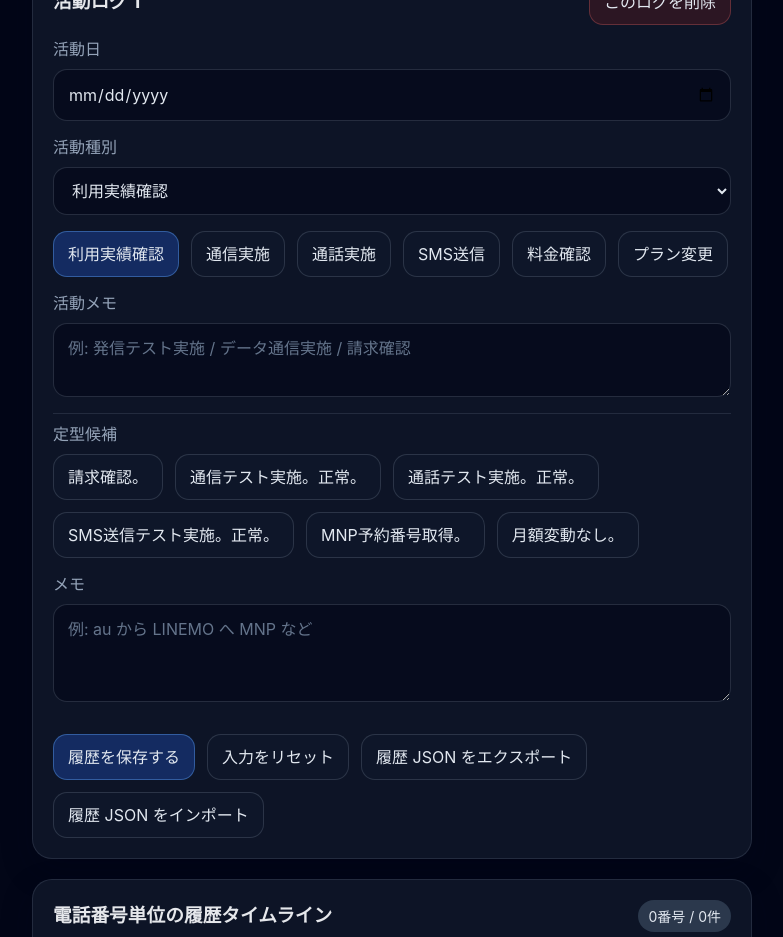
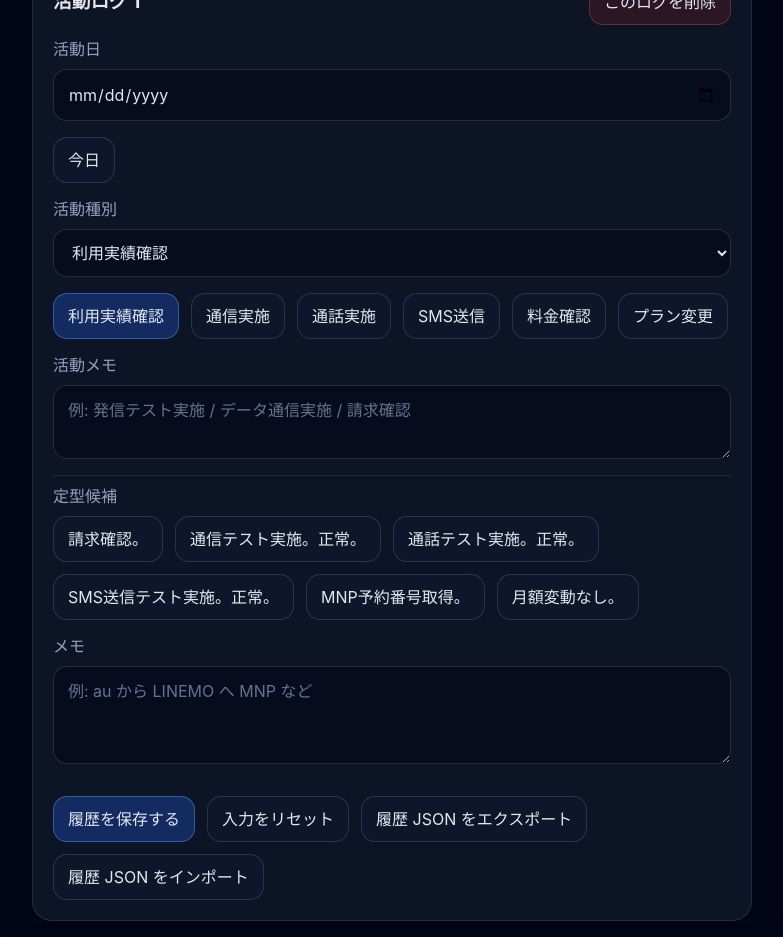
Before and after one commit to Driedsandwich/line-ops-ledger, a React (Vite) app: page /lines/history in a window 1280 px wide. Shown: the part 920-1857 px from the top of the page, without its empty margins (280-1063 px from the left). Built offline with nearby package versions, Linux system fonts and the light colour scheme.

Commit message:
feat: add draft assists to history form (#129)

```diff
--- a/src/pages/HistoryPage.tsx
+++ b/src/pages/HistoryPage.tsx
@@ -48,6 +48,32 @@ type LineHistoryGroup = {
 type VisibleLineHistoryGroup = LineHistoryGroup & {
   visibleEntries: LineHistoryEntry[];
   relatedDrafts: LineDraft[];
+};
+
+type HistoryFormDraftSuggestion = {
+  kind: 'draft';
+  label: string;
+  description: string;
+  carrier: string;
+  status: LineHistoryStatus;
+  contractStartDate: string;
+  contractEndDate: string;
+};
+
+type HistoryFormEntrySuggestion = {
+  kind: 'history';
+  label: string;
+  description: string;
+  carrier: string;
+  status: LineHistoryStatus;
+  contractStartDate: string;
+  contractEndDate: string;
+  latestActivityDate: string;
+};
+
+type ActivityDateQuickPick = {
+  label: string;
+  value: string;
 };
 
 // ---------------------------------------------------------------------------
@@ -196,6 +222,74 @@ function applyActivityMemoQuickPick(currentValue: string, quickPick: string): st
     return currentValue;
   }
   return `${normalized} ${quickPick}`;
+}
+
+function getLatestMatchingHistoryEntry(entries: LineHistoryEntry[], phoneNumber: string, editingHistoryId: string | null): LineHistoryEntry | null {
+  if (!phoneNumber) {
+    return null;
+  }
+
+  const matches = entries.filter((entry) => entry.phoneNumber === phoneNumber && entry.id !== editingHistoryId);
+  if (matches.length === 0) {
+    return null;
+  }
+
+  return [...matches].sort((a, b) => {
+    const latestActivityA = getLatestActivityDate(a.activityLogs) || '';
+    const latestActivityB = getLatestActivityDate(b.activityLogs) || '';
+    const recencyA = latestActivityA || a.contractStartDate || a.createdAt;
+    const recencyB = latestActivityB || b.contractStartDate || b.createdAt;
+    if (recencyB !== recencyA) {
+      return recencyB.localeCompare(recencyA);
+    }
+    return b.createdAt.localeCompare(a.createdAt);
+  })[0] ?? null;
+}
+
+function buildHistoryFormDraftSuggestion(draft: LineDraft): HistoryFormDraftSuggestion {
+  return {
+    kind: 'draft',
+    label: `主台帳候補: ${draft.lineName}`,
+    description: `${draft.carrier} / ${draft.status} / 開始 ${draft.contractStartDate ? formatDate(draft.contractStartDate) : '未設定'}`,
+    carrier: draft.carrier,
+    status: draft.status,
+    contractStartDate: draft.contractStartDate,
+    contractEndDate: draft.contractEndDate,
+  };
+}
+
+function buildHistoryFormEntrySuggestion(entry: LineHistoryEntry): HistoryFormEntrySuggestion {
+  const latestActivityDate = getLatestActivityDate(entry.activityLogs) || '';
+  return {
+    kind: 'history',
+    label: `直近履歴候補: ${entry.carrier}`,
+    description: `${entry.status} / 開始 ${entry.contractStartDate ? formatDate(entry.contractStartDate) : '未設定'}${latestActivityDate ? ` / 最終活動 ${formatDate(latestActivityDate)}` : ''}`,
+    carrier: entry.carrier,
+    status: entry.status,
+    contractStartDate: entry.contractStartDate,
+    contractEndDate: entry.contractEndDate,
+    latestActivityDate,
+  };
+}
+
+function getActivityDateQuickPicks(todayDate: string, contractStartDate: string, latestActivityDate: string): ActivityDateQuickPick[] {
+  const candidates: ActivityDateQuickPick[] = [{ label: '今日', value: todayDate }];
+
+  if (contractStartDate) {
+    candidates.push({ label: '契約開始日', value: contractStartDate });
+  }
+  if (latestActivityDate) {
+    candidates.push({ label: '前回活動日', value: latestActivityDate });
+  }
+
+  const seen = new Set<string>();
+  return candidates.filter((candidate) => {
+    if (!candidate.value || seen.has(candidate.value)) {
+      return false;
+    }
+    seen.add(candidate.value);
+    return true;
+  });
 }
 
 function maskPhoneNumber(phoneNumber: string): string {
@@ -419,6 +513,23 @@ export function HistoryPage(): JSX.Element {
     () => getRecentActivityMemoQuickPicks(lineHistoryEntries),
     [lineHistoryEntries],
   );
+  const normalizedPhoneNumber = useMemo(() => normalizePhoneNumber(lineHistoryForm.phoneNumber), [lineHistoryForm.phoneNumber]);
+  const matchingDraftSuggestion = useMemo(() => {
+    if (!normalizedPhoneNumber) {
+      return null;
+    }
+    const matchingDraft = drafts.find((draft) => draft.phoneNumber === normalizedPhoneNumber);
+    return matchingDraft ? buildHistoryFormDraftSuggestion(matchingDraft) : null;
+  }, [drafts, normalizedPhoneNumber]);
+  const matchingHistorySuggestion = useMemo(() => {
+    const latestHistoryEntry = getLatestMatchingHistoryEntry(lineHistoryEntries, normalizedPhoneNumber, editingHistoryId);
+    return latestHistoryEntry ? buildHistoryFormEntrySuggestion(latestHistoryEntry) : null;
+  }, [editingHistoryId, lineHistoryEntries, normalizedPhoneNumber]);
+  const todayDateString = useMemo(() => today.toISOString().slice(0, 10), [today]);
+  const activityDateQuickPicks = useMemo(
+    () => getActivityDateQuickPicks(todayDateString, lineHistoryForm.contractStartDate, matchingHistorySuggestion?.latestActivityDate ?? ''),
+    [lineHistoryForm.contractStartDate, matchingHistorySuggestion?.latestActivityDate, todayDateString],
+  );
 
   // quickActivity パラメータで電話番号が渡された場合フォームにセット
   const quickActivityParam = searchParams.get('quickActivity');
@@ -482,6 +593,19 @@ export function HistoryPage(): JSX.Element {
   function resetLineHistoryForm(): void {
     setLineHistoryForm(initialLineHistoryFormState);
     setEditingHistoryId(null);
+  }
+
+  function applyHistoryFormSuggestion(
+    suggestion: HistoryFormDraftSuggestion | HistoryFormEntrySuggestion,
+  ): void {
+    setLineHistoryForm((current) => ({
+      ...current,
+      phoneNumber: normalizedPhoneNumber || current.phoneNumber,
+      carrier: suggestion.carrier,
+      status: suggestion.status,
+      contractStartDate: suggestion.contractStartDate,
+      contractEndDate: suggestion.contractEndDate,
+    }));
   }
 
   function handleLineHistorySubmit(event: React.FormEvent<HTMLFormElement>): void {
@@ -687,6 +811,41 @@ export function HistoryPage(): JSX.Element {
               <span>契約終了日</span>
               <input type="date" value={lineHistoryForm.contractEndDate} onChange={(event) => updateLineHistoryField('contractEndDate', event.target.value)} />
             </label>
+            {matchingDraftSuggestion || matchingHistorySuggestion ? (
+              <div className="detail-panel field--full" style={{ marginTop: '0.5rem' }}>
+                <div className="card__header">
+                  <h3>下書き候補</h3>
+                  <span className="badge">{[matchingDraftSuggestion, matchingHistorySuggestion].filter(Boolean).length}件</span>
+                </div>
+                <p className="muted" style={{ marginTop: 0 }}>電話番号に一致する主台帳や既存履歴から、契約情報を1タップで反映できます。</p>
+                <div className="stack" style={{ gap: '0.75rem' }}>
+                  {matchingDraftSuggestion ? (
+                    <div className="detail-panel" style={{ margin: 0 }}>
+                      <div className="card__header">
+                        <h3>{matchingDraftSuggestion.label}</h3>
+                        <span className="badge badge--ok">{matchingDraftSuggestion.status}</span>
+                      </div>
+                      <p className="muted">{matchingDraftSuggestion.description}</p>
+                      <div className="button-row button-row--tight">
+                        <button type="button" className="button" onClick={() => applyHistoryFormSuggestion(matchingDraftSuggestion)}>主台帳候補を反映</button>
+                      </div>
+                    </div>
+                  ) : null}
+                  {matchingHistorySuggestion ? (
+                    <div className="detail-panel" style={{ margin: 0 }}>
+                      <div className="card__header">
+                        <h3>{matchingHistorySuggestion.label}</h3>
+                        <span className={isCurrentHistoryStatus(matchingHistorySuggestion.status) ? 'badge badge--ok' : 'badge'}>{matchingHistorySuggestion.status}</span>
+                      </div>
+                      <p className="muted">{matchingHistorySuggestion.description}</p>
+                      <div className="button-row button-row--tight">
+                        <button type="button" className="button" onClick={() => applyHistoryFormSuggestion(matchingHistorySuggestion)}>直近履歴候補を反映</button>
+                      </div>
+                    </div>
+                  ) : null}
+                </div>
+              </div>
+            ) : null}
             <div className="detail-panel field--full" style={{ marginTop: '0.5rem' }}>
               <div className="card__header">
                 <h3>活動ログ</h3>
@@ -705,6 +864,18 @@ export function HistoryPage(): JSX.Element {
                       <label className="field">
                         <span>活動日</span>
                         <input type="date" value={activityLog.activityDate} onChange={(event) => updateActivityLogField(activityLog.id, 'activityDate', event.target.value)} />
+                        <div className="button-row button-row--tight">
+                          {activityDateQuickPicks.map((option) => (
+                            <button
+                              key={`${activityLog.id}-${option.label}`}
+                              type="button"
+                              className={activityLog.activityDate === option.value ? 'button button--primary' : 'button'}
+                              onClick={() => updateActivityLogField(activityLog.id, 'activityDate', option.value)}
+                            >
+                              {option.label}
+                            </button>
+                          ))}
+                        </div>
                       </label>
                       <label className="field">
                         <span>活動種別</span>
```
Also changed, not shown: 4 other files (tests, documents, lock files or other folders).
